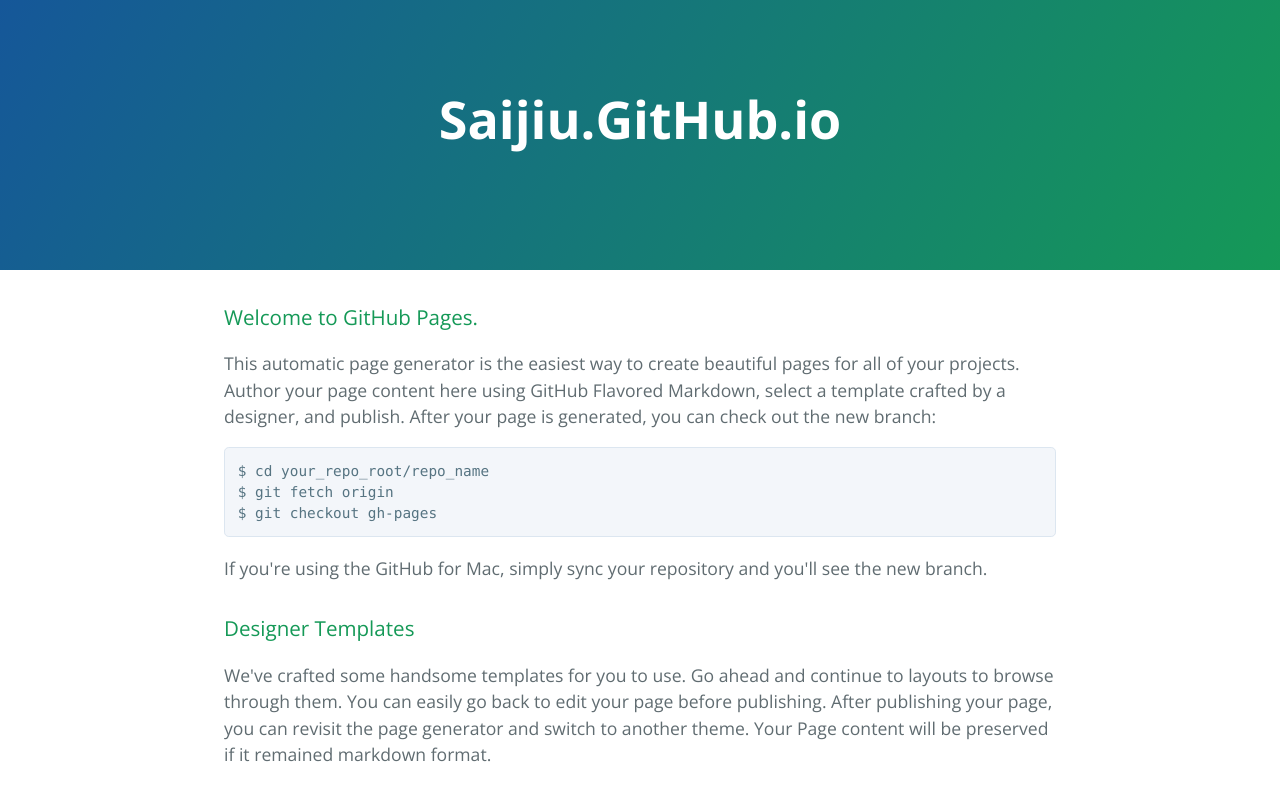
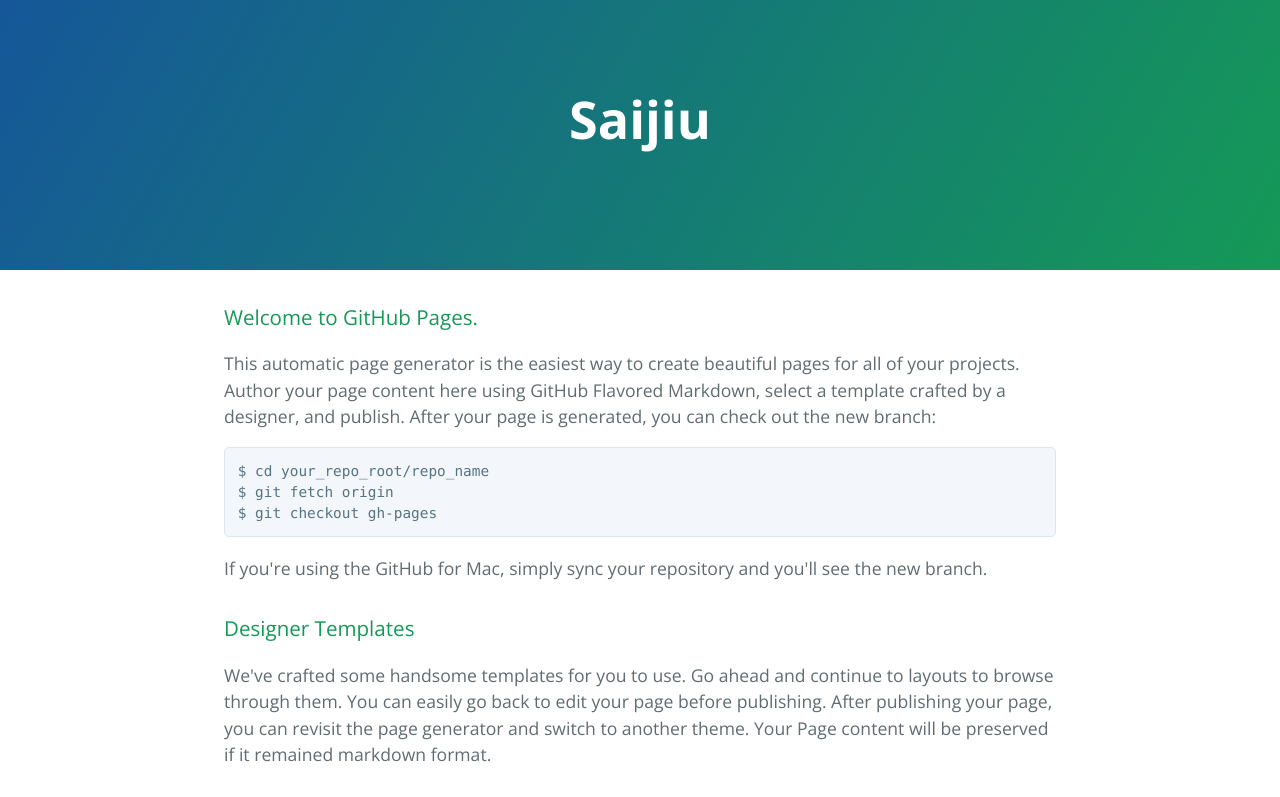
Before and after one commit to Saijiu/Saijiu.github.io, a plain HTML site: page index.html in a window 1280 px wide. Shown: the top 797 px of the page. Drawn offline with nearby package versions, Linux system fonts and the light colour scheme.

Commit message:
Update index.html

```diff
--- a/index.html
+++ b/index.html
@@ -2,7 +2,7 @@
 <html lang="en-us">
   <head>
     <meta charset="UTF-8">
-    <title>Saijiu.GitHub.io by Saijiu</title>
+    <title>Welcome to Saijiu</title>
     <meta name="viewport" content="width=device-width, initial-scale=1">
     <link rel="stylesheet" type="text/css" href="stylesheets/normalize.css" media="screen">
     <link href='http://fonts.googleapis.com/css?family=Open+Sans:400,700' rel='stylesheet' type='text/css'>
@@ -11,7 +11,7 @@
   </head>
   <body>
     <section class="page-header">
-      <h1 class="project-name">Saijiu.GitHub.io</h1>
+      <h1 class="project-name">Saijiu</h1>
       <h2 class="project-tagline"></h2>
     </section>
 
```
